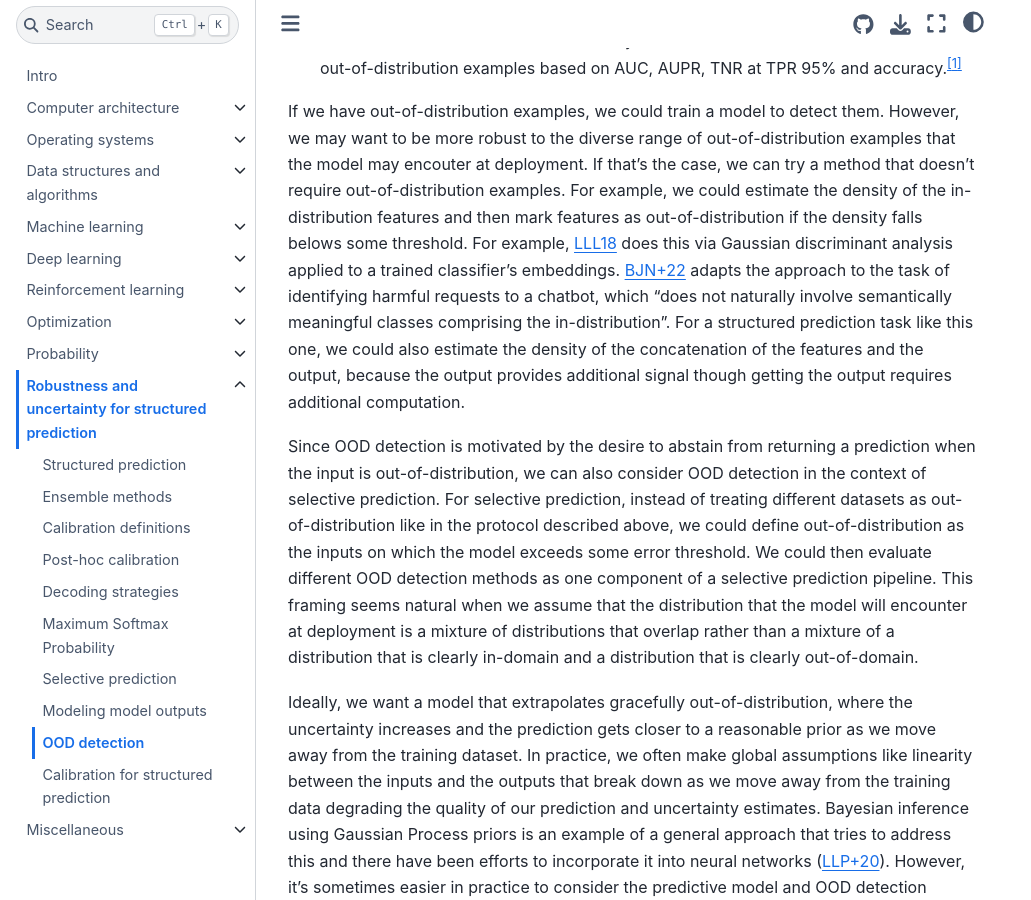
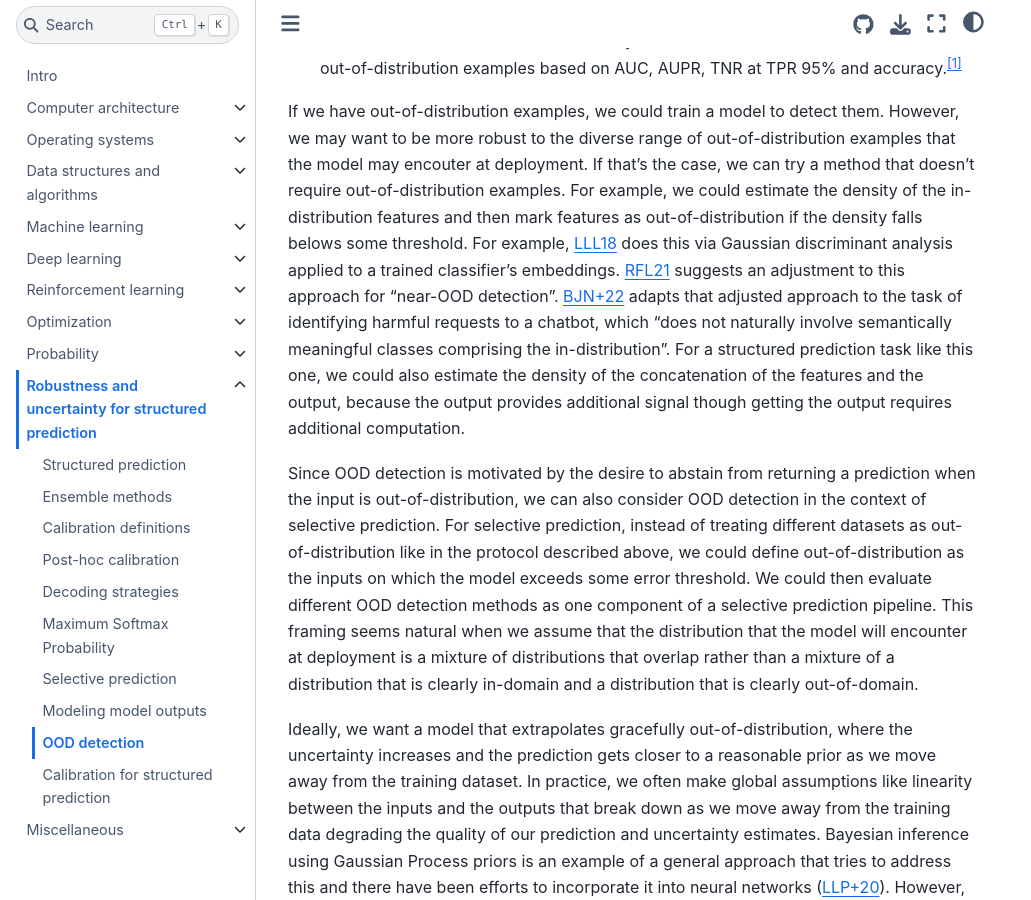
Before and after one commit to hacobe/notes, a Jupyter Book: the page built from ood_detection.md, in a window 1280 px wide and 900 px high, scrolled down 394 px. Shown: the whole window, without its empty margins (0-1031 px from the left). Built offline with Jupyter Book 1.0.4 settings and Sphinx 7.4.7 and the Sphinx Book theme 1.1.4, drawn with Linux system fonts in a browser that asks for light colours; pages that are not in the unit, such as notebooks, are missing from menus.

Commit message:
Updates to robustness and uncertainty

```diff
--- a/ood_detection.md
+++ b/ood_detection.md
@@ -8,7 +8,7 @@ A common protocol for evaluating OOD detection methods (e.g., [LLL18](https://ar
 * Make predictions for another dataset like SVHN, TinyImageNet, or images generated from Gaussian noise (the "out-of-distribution" examples)
 * Evaluate different methods on their ability to discriminate between in-distribution and out-of-distribution examples based on AUC, AUPR, TNR at TPR 95% and accuracy.[^1]
 
-If we have out-of-distribution examples, we could train a model to detect them. However, we may want to be more robust to the diverse range of out-of-distribution examples that the model may encouter at deployment. If that's the case, we can try a method that doesn't require out-of-distribution examples. For example, we could estimate the density of the in-distribution features and then mark features as out-of-distribution if the density falls belows some threshold. For example, [LLL18](https://arxiv.org/abs/1807.03888) does this via Gaussian discriminant analysis applied to a trained classifier's embeddings. [BJN+22](https://arxiv.org/pdf/2204.05862.pdf) adapts the approach to the task of identifying harmful requests to a chatbot, which "does not naturally involve semantically meaningful classes comprising the in-distribution". For a structured prediction task like this one, we could also estimate the density of the concatenation of the features and the output, because the output provides additional signal though getting the output requires additional computation.
+If we have out-of-distribution examples, we could train a model to detect them. However, we may want to be more robust to the diverse range of out-of-distribution examples that the model may encouter at deployment. If that's the case, we can try a method that doesn't require out-of-distribution examples. For example, we could estimate the density of the in-distribution features and then mark features as out-of-distribution if the density falls belows some threshold. For example, [LLL18](https://arxiv.org/abs/1807.03888) does this via Gaussian discriminant analysis applied to a trained classifier's embeddings. [RFL21](https://arxiv.org/pdf/2106.09022.pdf) suggests an adjustment to this approach for "near-OOD detection". [BJN+22](https://arxiv.org/pdf/2204.05862.pdf) adapts that adjusted approach to the task of identifying harmful requests to a chatbot, which "does not naturally involve semantically meaningful classes comprising the in-distribution". For a structured prediction task like this one, we could also estimate the density of the concatenation of the features and the output, because the output provides additional signal though getting the output requires additional computation.
 
 Since OOD detection is motivated by the desire to abstain from returning a prediction when the input is out-of-distribution, we can also consider OOD detection in the context of selective prediction. For selective prediction, instead of treating different datasets as out-of-distribution like in the protocol described above, we could define out-of-distribution as the inputs on which the model exceeds some error threshold. We could then evaluate different OOD detection methods as one component of a selective prediction pipeline. This framing seems natural when we assume that the distribution that the model will encounter at deployment is a mixture of distributions that overlap rather than a mixture of a distribution that is clearly in-domain and a distribution that is clearly out-of-domain.
 
```
Also changed, not shown: decoding_strategies.md (+1 -1 lines).
